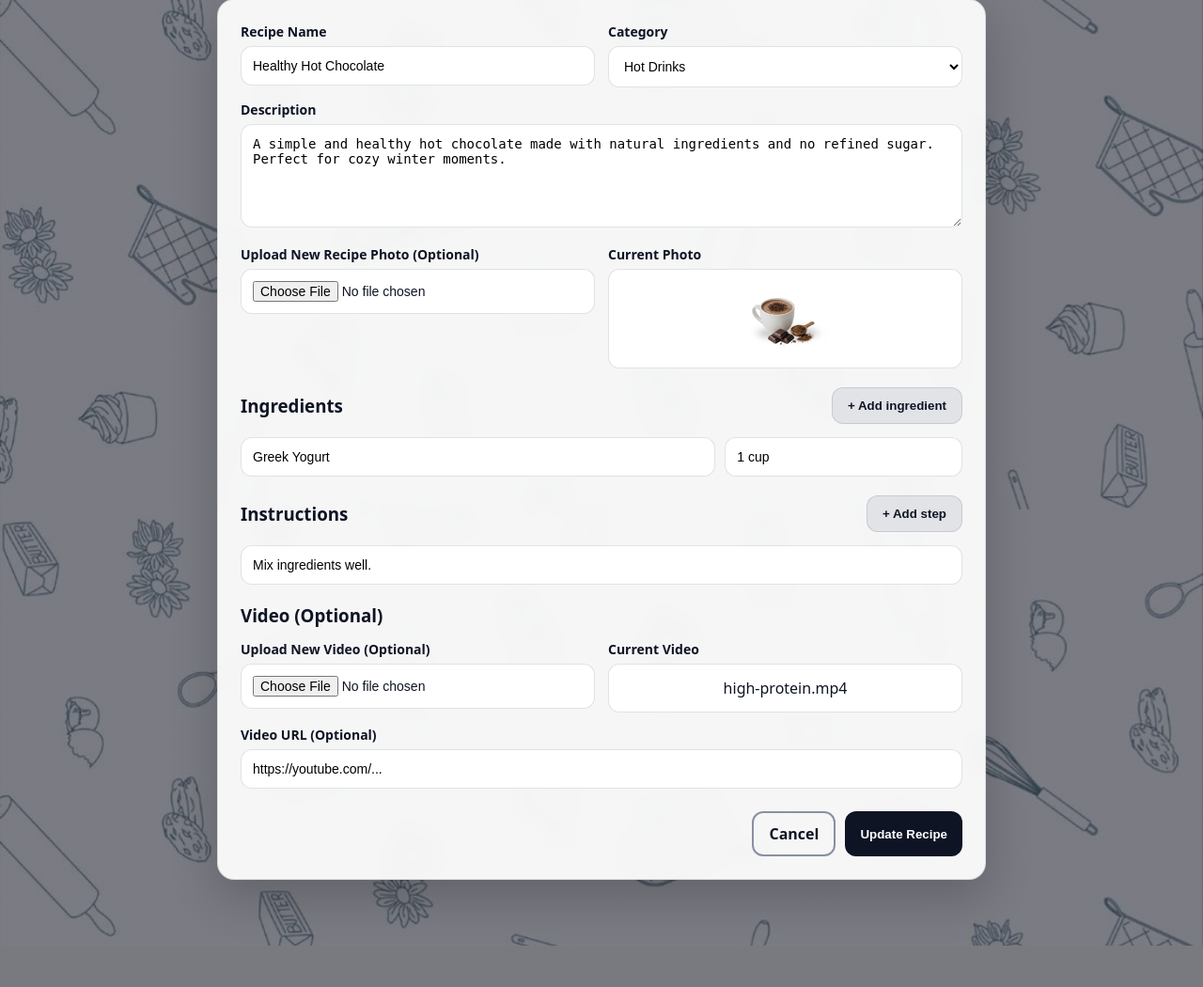
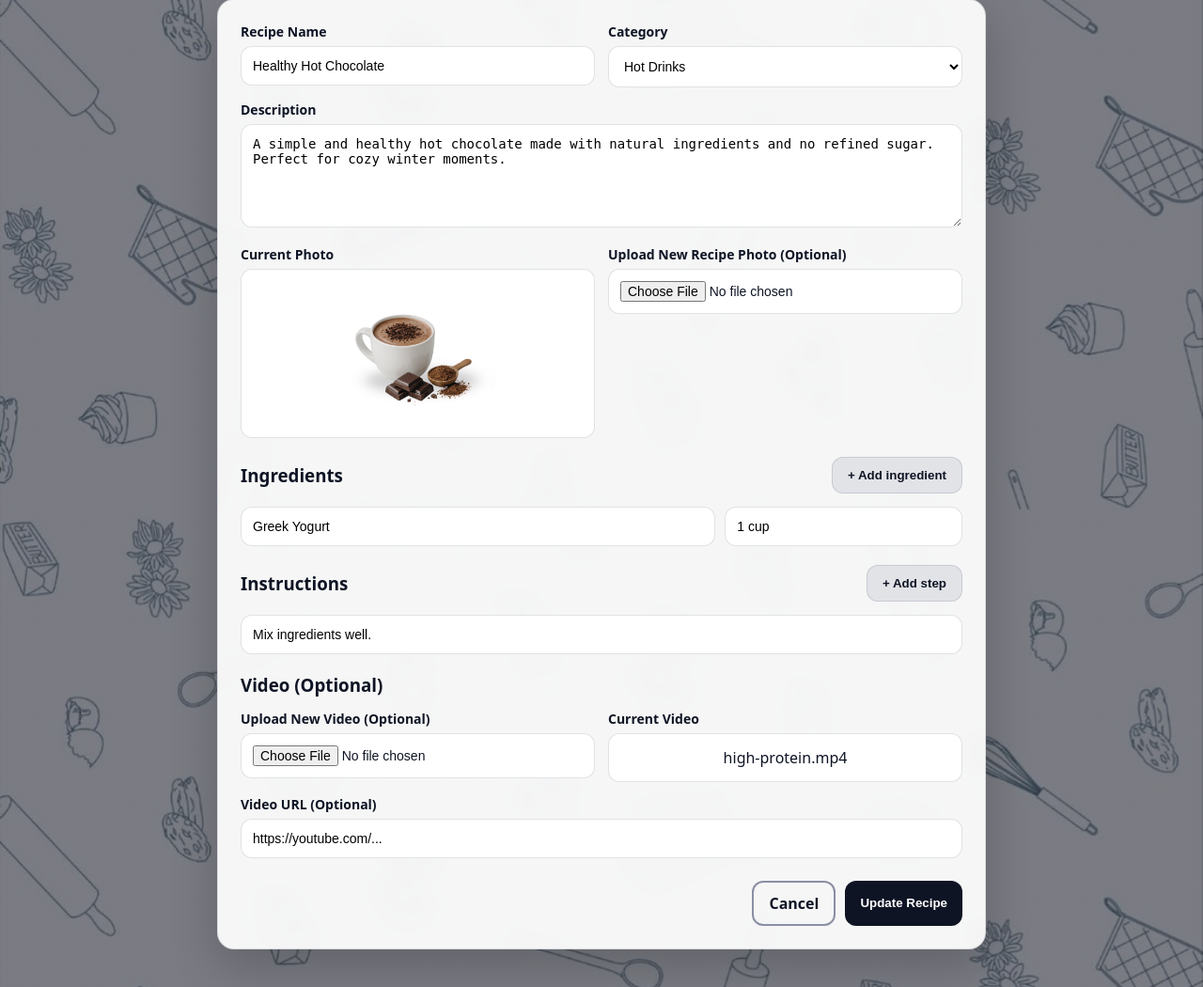
Before and after one commit to Nouraalawwad6/IT329-Project, a PHP site: page /EditRecipe.html in a window 1280 px wide. Shown: the part 311-1361 px from the top of the page at 94% size. Before the commit the page ends 1317 px from the top, so only its background shows below. Run offline with PHP 8.4, Linux system fonts and the light colour scheme.

Commit message:
edit css

```diff
--- a/EditRecipe.html
+++ b/EditRecipe.html
@@ -54,17 +54,17 @@
         <!-- Upload new photo (optional) + current photo -->
         <div class="edit-grid-2">
           <div class="edit-field">
-            <label for="editPhoto">Upload New Recipe Photo (Optional)</label>
-            <input id="editPhoto" type="file" accept="image/*">
-          </div>
-
-          <div class="edit-field">
             <label>Current Photo</label>
             <div class="edit-current-box" id="currentPhotoBox">
               <img id="currentPhotoImg" src="images/hot.png" alt="Current recipe photo">
             </div>
           </div>
+           <div class="edit-field">
+            <label for="editPhoto">Upload New Recipe Photo (Optional)</label>
+            <input id="editPhoto" type="file" accept="image/*">
+          </div>
         </div>
+
 
         <div class="edit-section-title">
           <h3>Ingredients</h3>
--- a/style.css
+++ b/style.css
@@ -1245,8 +1245,6 @@ th {
 
 
 /* ===== Edit Recipe Page Style  ===== */
-
-/* Reset & Base */
 .edit-page-bg *{
   box-sizing: border-box;
 }
@@ -1272,7 +1270,6 @@ th {
   --soft:#8a8fa3;
   --lightblue:#adbbc6;
   --light:#ececec;
-
   --card:rgba(255,255,255,0.93);
   --border:rgba(14,20,36,0.12);
   --shadow:0 18px 50px rgba(0,0,0,0.2);
@@ -1393,7 +1390,7 @@ th {
 }
 
 .edit-page-bg #currentPhotoImg{
-  max-width:150px;
+   max-width:280px;
   border-radius:10px;
   display:block;
 }
```
